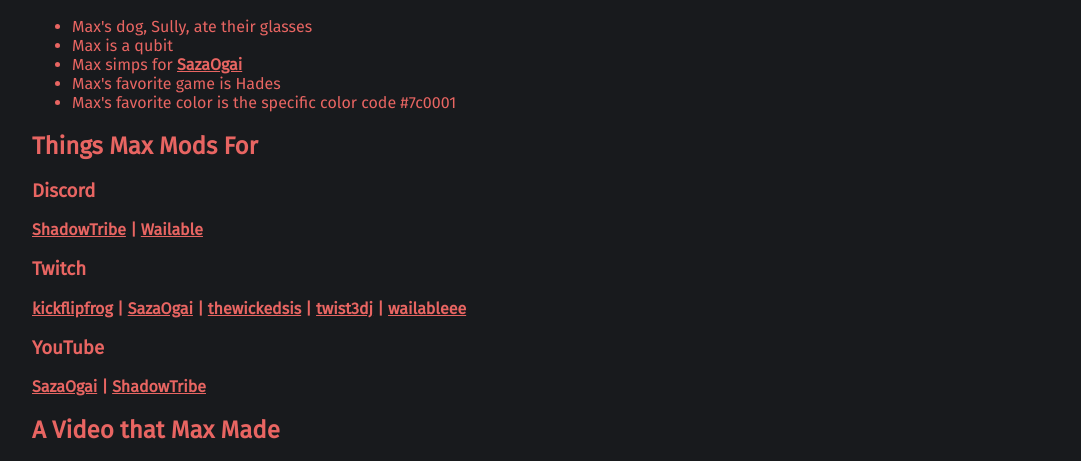
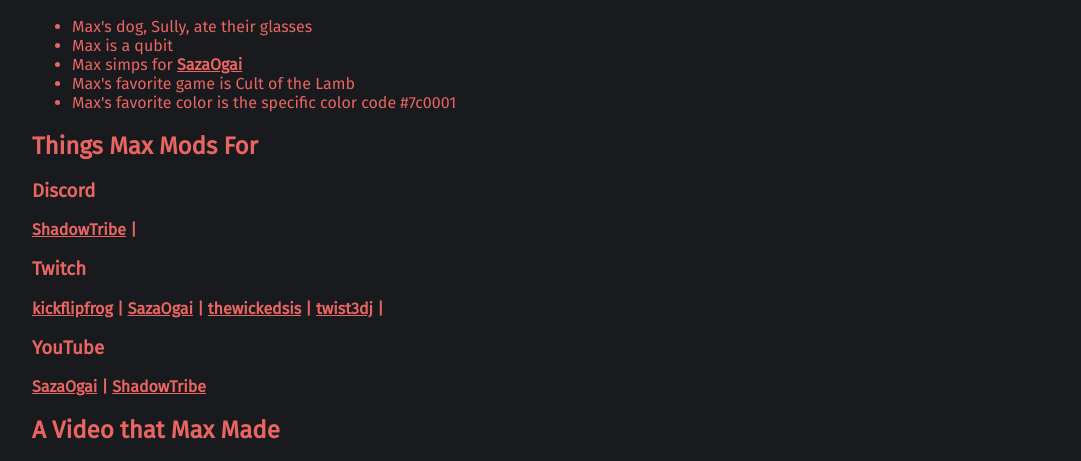
Before and after one commit to TTVMaxGravesVA/Max-Stuff, a website built with Vite: page index.html in a window 1280 px wide. Shown: the part 712-1173 px from the top of the page, without its empty margins (96-1177 px from the left). Built offline with nearby package versions, Linux system fonts and the light colour scheme.

Commit message:
fixing things pt 2

```diff
--- a/index.html
+++ b/index.html
@@ -66,7 +66,7 @@
 				Max simps for
 				<a href="https://www.youtube.com/@sazaogai7567"><b>SazaOgai</b></a>
 			</li>
-			<li>Max's favorite game is Hades</li>
+			<li>Max's favorite game is Cult of the Lamb</li>
 			<li>Max's favorite color is the specific color code #7c0001</li>
 		</ul>
 
@@ -74,7 +74,6 @@
 		<h3>Discord</h3>
 		<p><b>
 				<a href="https://discord.gg/SNFjcgkxMd">ShadowTribe</a> |
-				<a href="https://discord.gg/8r6W87Bw2K">Wailable</a>
 
 		</p></b>
 		<h3>Twitch</h3>
@@ -83,7 +82,6 @@
 				<a href="https://www.twitch.tv/sazaogai">SazaOgai</a> |
 				<a href="http://www.twitch.tv/thewickedsis">thewickedsis</a> |
 				<a href="http://www.twitch.tv/twist3dj">twist3dj</a> |
-				<a href="https://www.twitch.tv/moderator/wailableee">wailableee</a>
 			</b></p>
 		<h3>YouTube</h3>
 		<p><b>
```
